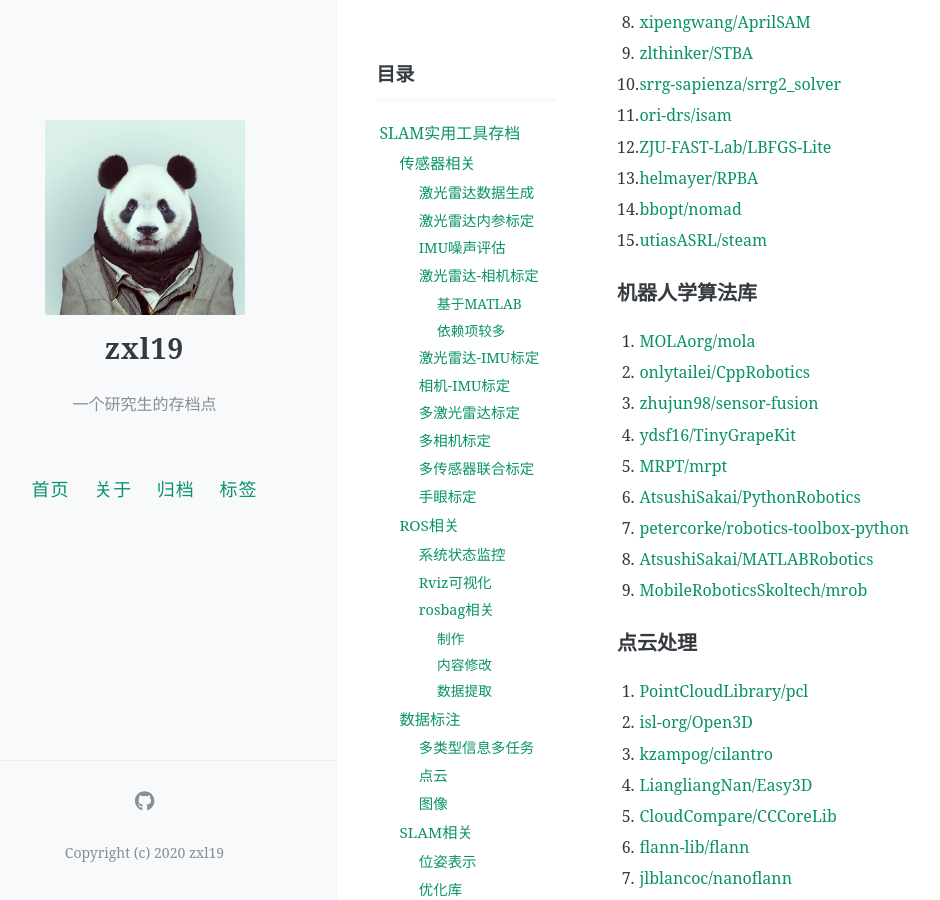
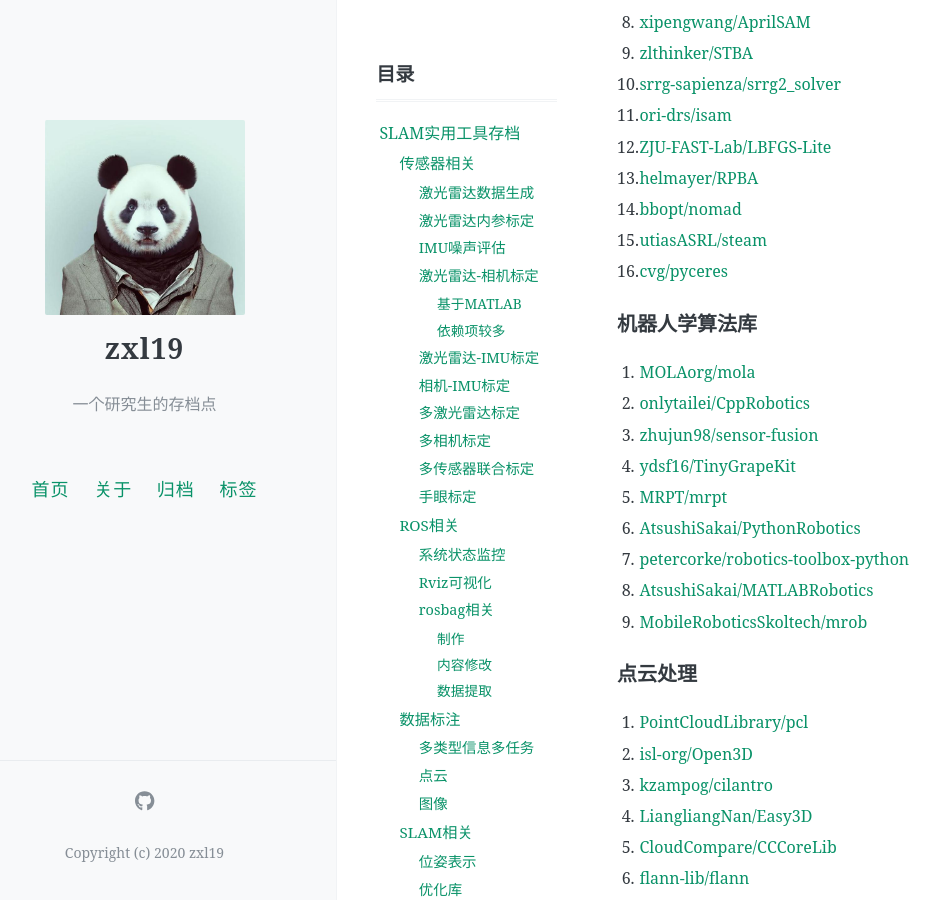
Before and after one commit to zxl19/zxl19.github.io, a Jekyll site: the page built from _posts/2021-05-25-slam-tool.md, in a window 1280 px wide and 900 px high, scrolled down 5101 px. Shown: the whole window, without its empty margins (47-987 px from the left). Built offline with Jekyll 4.4.1, drawn with Linux system fonts in a browser that asks for light colours; comment, search, counter and statistics services are not loaded; some of the changed text lies outside the part shown.

Commit message:
Update 2021-05-25-slam-tool.md

```diff
--- a/_posts/2021-05-25-slam-tool.md
+++ b/_posts/2021-05-25-slam-tool.md
@@ -194,6 +194,7 @@ pinned: false
 13. [helmayer/RPBA](https://github.com/helmayer/RPBA)
 14. [bbopt/nomad](https://github.com/bbopt/nomad)
 15. [utiasASRL/steam](https://github.com/utiasASRL/steam)
+16. [cvg/pyceres](https://github.com/cvg/pyceres)
 
 ### 机器人学算法库
 
```
Also changed, not shown: other parts of _posts/2021-05-25-slam-tool.md (+1 -0 lines).
